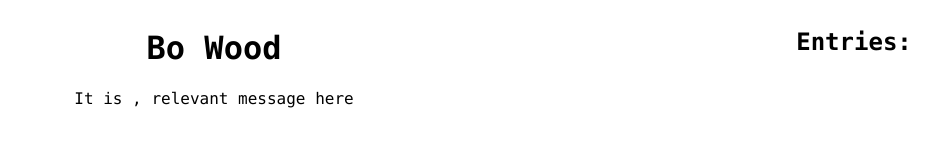
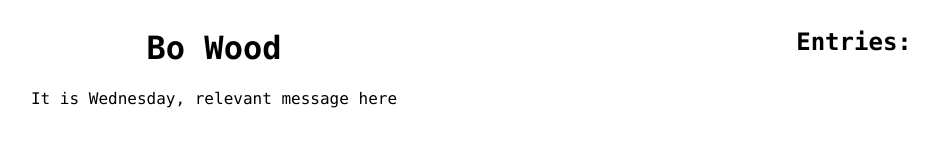
Before and after one commit to cicada-legs/cicada-web-demo, a plain HTML site: page index.html in a window 1280 px wide. Shown: the whole page, without its empty margins (106-1044 px from the left). Drawn offline with Linux system fonts and the light colour scheme.

Commit message:
working weekday display

```diff
--- a/assets/js/js-code.js
+++ b/assets/js/js-code.js
@@ -1,5 +1,6 @@
-<script>
-    var day = new Date();
-    var time;
-
-</script>
+function displayTime(){
+    const dayNames = ["Sunday", "Monday", "Tuesday", "Wednesday", "Thursday", "Friday", "Saturday"];
+    const date = new Date();
+    let today = dayNames[date.getDay()];
+    document.getElementById('time').innerHTML = today;
+}
--- a/index.html
+++ b/index.html
@@ -6,17 +6,18 @@
     <meta charset="UTF-8">
     <meta name="view" content="width=device-width, initial-scale=1">
     <link rel="stylesheet" href="assets/css/styles.css">
+    <script type="text/javascript" src="assets/js/js-code.js"></script>
     <title>cicada-legs</title>
 </head>
 
 
 
-<body>
+<body onload="displayTime()">
 
     <div class="col-container">
         <div class="col">
             <h1>Bo Wood</h1>
-            <p>It is <span id="time"></span>, relevant message here</p>
+            <p>It is <span id="time">time</span>, relevant message here</p>
         </div>
 
         <div class="col">
```
